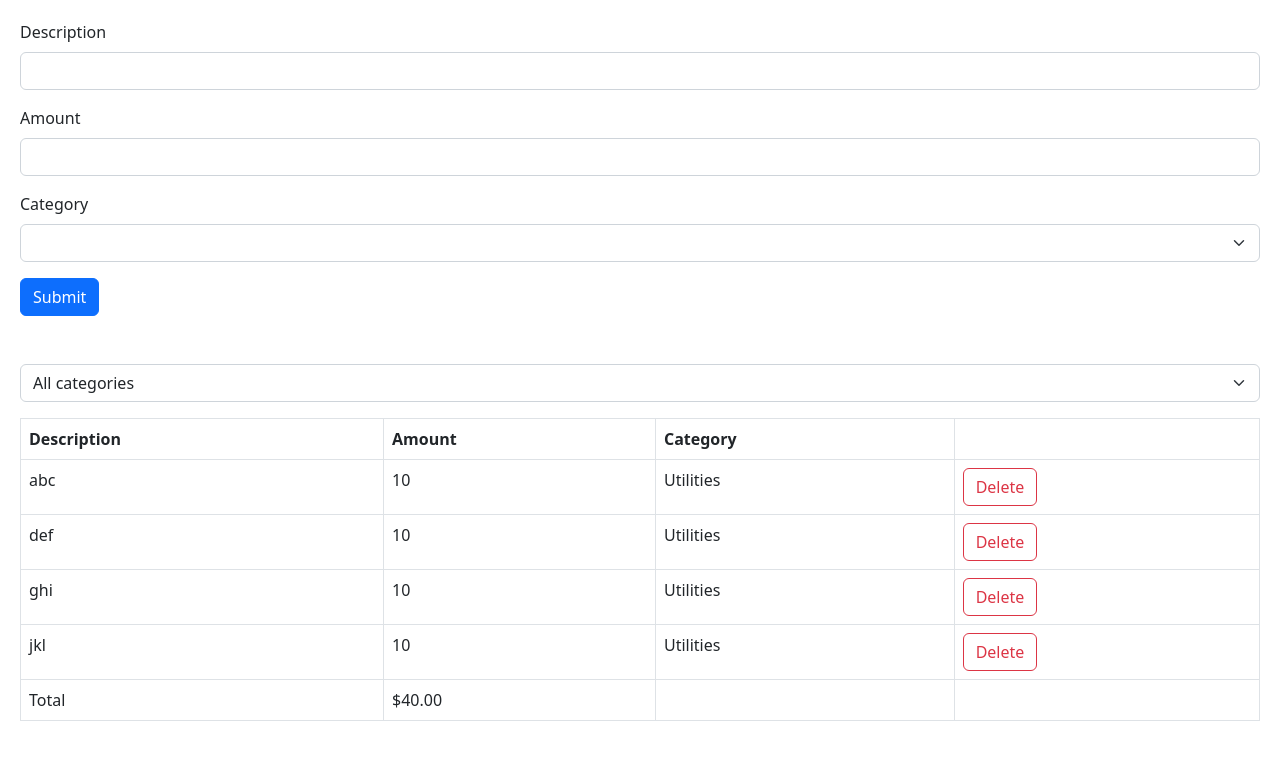
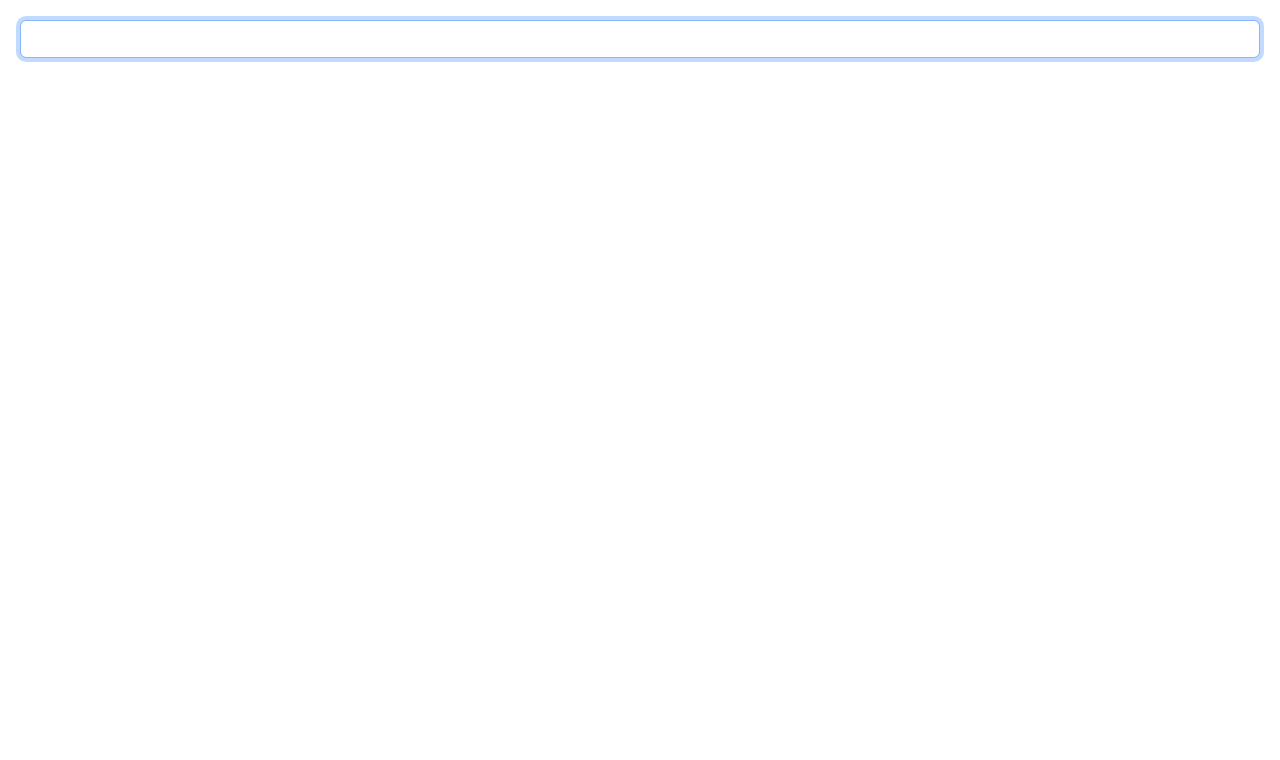
Before and after one commit to lcardoz/react-typescript-practice, a React (Vite) app: page / in a window 1280 px wide. Shown: the top 760 px of the page. Built offline with nearby package versions, Linux system fonts and the light colour scheme.

Commit message:
imported useRef to get ref for input element and useEffect to focus input and title document upon render

```diff
--- a/src/App.tsx
+++ b/src/App.tsx
@@ -1,40 +1,25 @@
-import { useState } from "react";
-import ExpenseList from "./expense-tracker/components/ExpenseList";
-import ExpenseFilter from "./expense-tracker/components/ExpenseFilter";
-import ExpenseForm from "./expense-tracker/components/ExpenseForm";
-import categories from "./expense-tracker/categories";
+import { useEffect, useRef } from "react";
 
 function App() {
 
-  const [selectedCategory, setSelectedCategory] = useState("");
+  const ref = useRef<HTMLInputElement>(null);
 
-  const [expenses, setExpenses] = useState([
-    { id: 1, description: "abc", amount: 10, category: "Utilities" },
-    { id: 2, description: "def", amount: 10, category: "Utilities" },
-    { id: 3, description: "ghi", amount: 10, category: "Utilities" },
-    { id: 4, description: "jkl", amount: 10, category: "Utilities" },
-  ]);
+  // useEffect = after render: function inside is called after each render (put any code that causes side effects in here)
+  // can only call useEffect at top level of components (App), can call multiple times for different purposes
+  useEffect(() => {
+    // Side effect: ref.current.focus() changes the state of the DOM outside of the component, component is no longer pure;
+    // need to put code inside useEffect to make pure
+    if (ref.current) ref.current.focus();
+  })
 
-  const filteredExpenses = selectedCategory
-    ? expenses.filter((expense) => expense.category === selectedCategory)
-    : expenses;
+  useEffect(() => {
+    document.title = 'My App';
+  })
+
 
   return (
     <>
-      <div className="mb-5">
-        <ExpenseForm onSubmit={expense => setExpenses([...expenses, {... expense, id: expenses.length +1}])} />
-      </div>
-      <div className="mb-3">
-        <ExpenseFilter
-          onSelectCategory={(category) => setSelectedCategory(category)}
-        />
-      </div>
-      <ExpenseList
-        expenses={filteredExpenses}
-        onDelete={(id) =>
-          setExpenses(expenses.filter((expense) => expense.id !== id))
-        }
-      />
+      <input ref={ref} type="text" className="form-control" />
     </>
   );
 }
```
